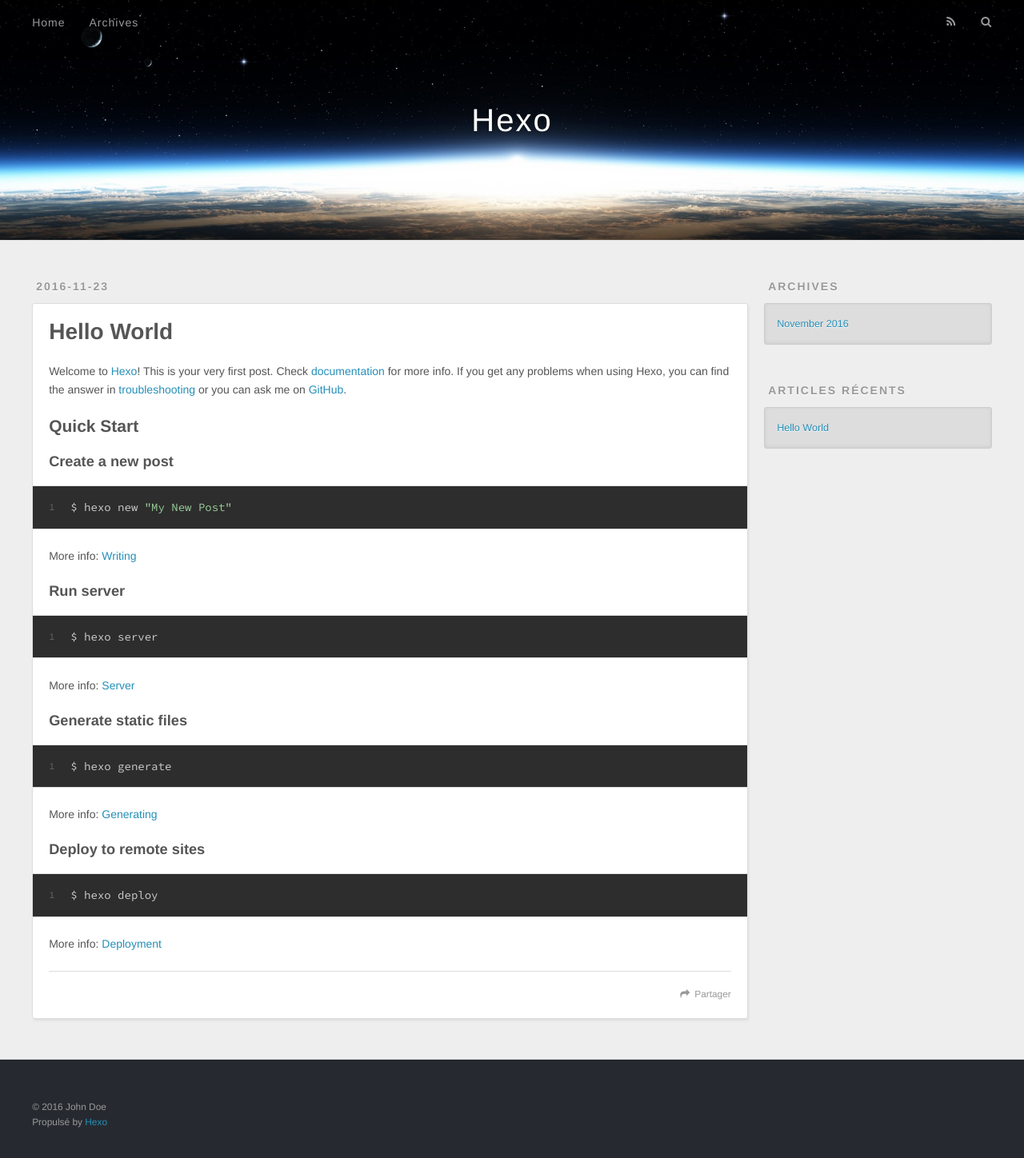
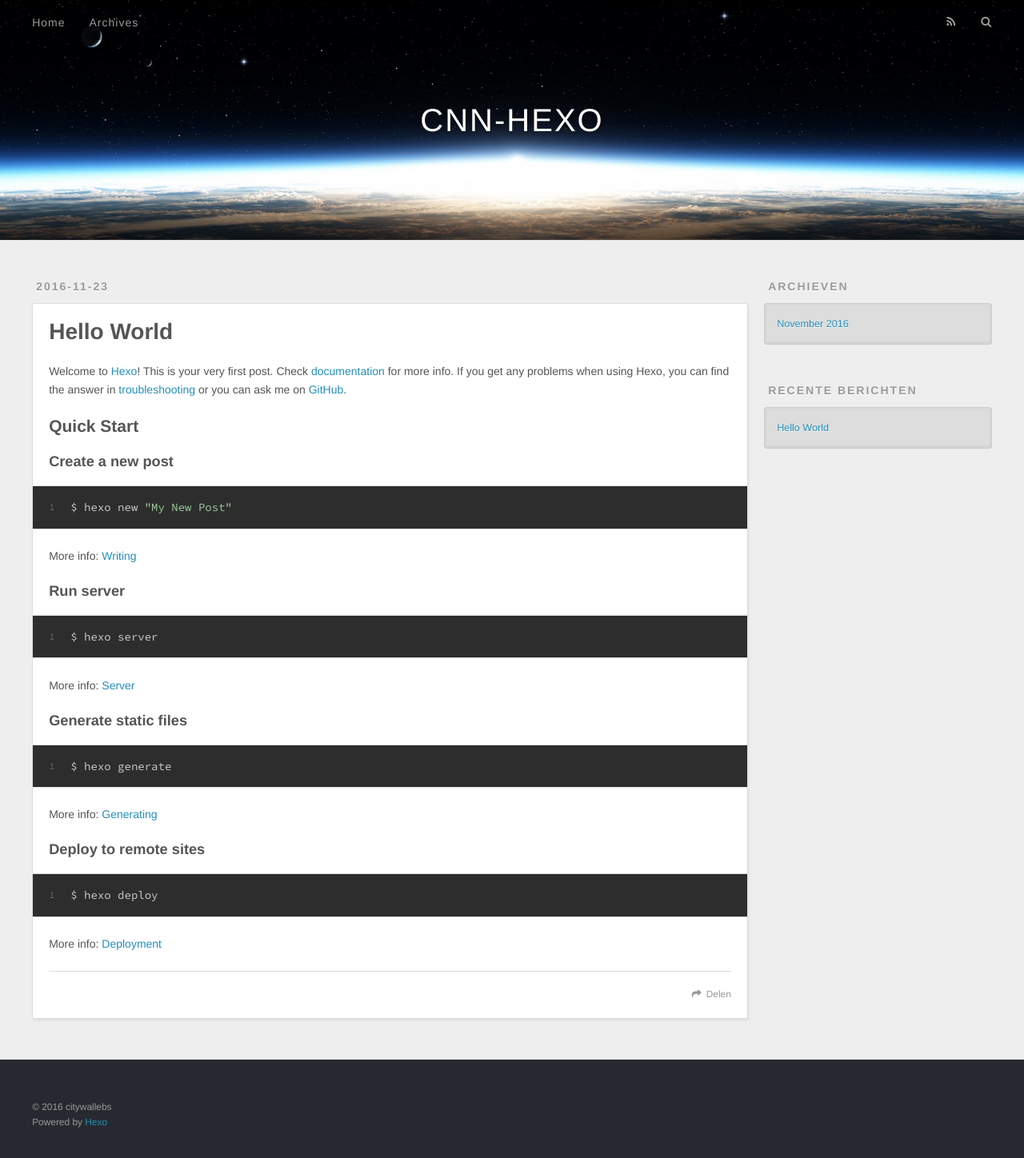
Before and after one commit to citywallebs/citywallebs.github.io, a plain HTML site: page index.html in a window 1280 px wide. Shown: the whole page at 80% size. Drawn offline with nearby package versions, Linux system fonts and the light colour scheme.

Commit message:
Site updated: 2016-11-23 15:13:39

```diff
--- a/index.html
+++ b/index.html
@@ -3,16 +3,16 @@
 <head>
   <meta charset="utf-8">
 
-  <title>Hexo</title>
+  <title>CNN-HEXO</title>
   <meta name="viewport" content="width=device-width, initial-scale=1, maximum-scale=1">
   <meta property="og:type" content="website">
-<meta property="og:title" content="Hexo">
-<meta property="og:url" content="http://yoursite.com/index.html">
-<meta property="og:site_name" content="Hexo">
+<meta property="og:title" content="CNN-HEXO">
+<meta property="og:url" content="http://www.citywall.tech/index.html">
+<meta property="og:site_name" content="CNN-HEXO">
 <meta name="twitter:card" content="summary">
-<meta name="twitter:title" content="Hexo">
+<meta name="twitter:title" content="CNN-HEXO">
 
-    <link rel="alternate" href="/atom.xml" title="Hexo" type="application/atom+xml">
+    <link rel="alternate" href="/atom.xml" title="CNN-HEXO" type="application/atom+xml">
 
 
     <link rel="icon" href="/favicon.png">
@@ -33,7 +33,7 @@
   <div id="header-outer" class="outer">
     <div id="header-title" class="inner">
       <h1 id="logo-wrap">
-        <a href="/" id="logo">Hexo</a>
+        <a href="/" id="logo">CNN-HEXO</a>
       </h1>
 
     </div>
@@ -48,12 +48,12 @@
       </nav>
       <nav id="sub-nav">
 
-          <a id="nav-rss-link" class="nav-icon" href="/atom.xml" title="Flux RSS"></a>
+          <a id="nav-rss-link" class="nav-icon" href="/atom.xml" title="RSS Feed"></a>
 
-        <a id="nav-search-btn" class="nav-icon" title="Rechercher"></a>
+        <a id="nav-search-btn" class="nav-icon" title="Zoeken"></a>
       </nav>
       <div id="search-form-wrap">
-        <form action="//google.com/search" method="get" accept-charset="UTF-8" class="search-form"><input type="search" name="q" results="0" class="search-form-input" placeholder="Search"><button type="submit" class="search-form-submit">&#xF002;</button><input type="hidden" name="sitesearch" value="http://yoursite.com"></form>
+        <form action="//google.com/search" method="get" accept-charset="UTF-8" class="search-form"><input type="search" name="q" results="0" class="search-form-input" placeholder="Search"><button type="submit" class="search-form-submit">&#xF002;</button><input type="hidden" name="sitesearch" value="http://www.citywall.tech"></form>
       </div>
     </div>
   </div>
@@ -96,7 +96,7 @@
 
     </div>
     <footer class="article-footer">
-      <a data-url="http://yoursite.com/2016/11/23/hello-world/" data-id="civul2nmt00005k9i2eo8kfzi" class="article-share-link">Partager</a>
+      <a data-url="http://www.citywall.tech/2016/11/23/hello-world/" data-id="civulfn7a0000ac9imtjp69ts" class="article-share-link">Delen</a>
 
 
     </footer>
@@ -121,7 +121,7 @@
 
 
   <div class="widget-wrap">
-    <h3 class="widget-title">Archives</h3>
+    <h3 class="widget-title">Archieven</h3>
     <div class="widget">
       <ul class="archive-list"><li class="archive-list-item"><a class="archive-list-link" href="/archives/2016/11/">November 2016</a></li></ul>
     </div>
@@ -131,7 +131,7 @@
 
 
   <div class="widget-wrap">
-    <h3 class="widget-title">Articles récents</h3>
+    <h3 class="widget-title">Recente berichten</h3>
     <div class="widget">
       <ul>
 
@@ -151,8 +151,8 @@
 
   <div class="outer">
     <div id="footer-info" class="inner">
-      &copy; 2016 John Doe<br>
-      Propulsé by <a href="http://hexo.io/" target="_blank">Hexo</a>
+      &copy; 2016 citywallebs<br>
+      Powered by <a href="http://hexo.io/" target="_blank">Hexo</a>
     </div>
   </div>
 </footer>
```
Also changed, not shown: 2016/11/23/hello-world/index.html (+13 -13 lines), archives/2016/11/index.html (+14 -14 lines), archives/2016/index.html (+14 -14 lines), archives/index.html (+14 -14 lines).
